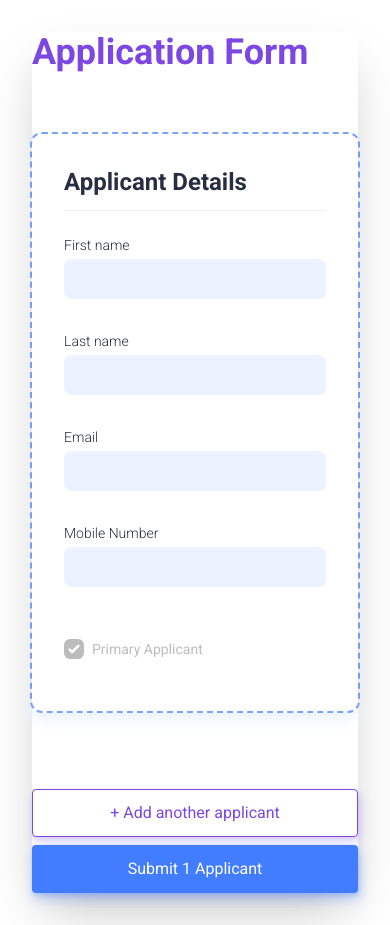
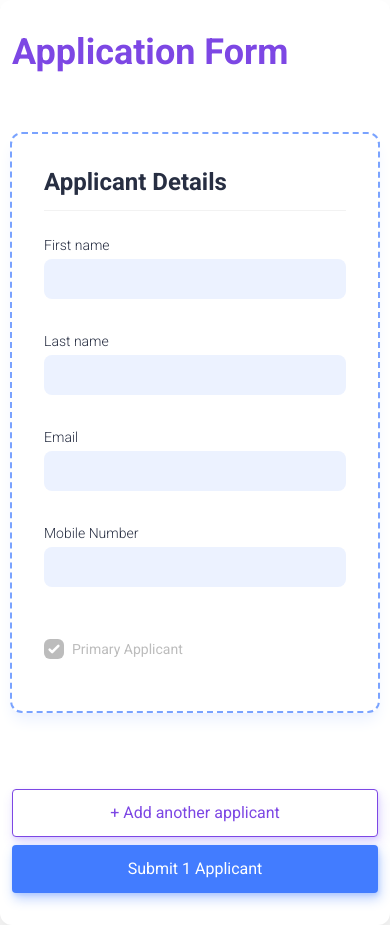
Before and after one commit to mattgrantjones/applicant-FLKR, a React (Vite) app: page / in a window 390 px wide. Built offline with nearby package versions, Linux system fonts and the light colour scheme.

Commit message:
Tweak page padding for mobile

```diff
--- a/src/App.css
+++ b/src/App.css
@@ -1,6 +1,5 @@
 #root {
   max-width: 1280px;
   margin: 0 auto;
-  padding: 2rem;
   text-align: center;
 }
--- a/src/Pages/Form/index.tsx
+++ b/src/Pages/Form/index.tsx
@@ -78,7 +78,7 @@ const Form: React.FC = () => {
     <FormProvider {...formMethods}>
       <form
         onSubmit={handleSubmit(onSubmit)}
-        className="flex flex-col max-w-3xl items-stretch w-full gap-7 bg-white rounded-xl shadow-2xl sm:px-12 sm:py-8 md:px-28 md:py-16 lg:px-32 lg:py-20"
+        className="flex flex-col max-w-3xl items-stretch w-full gap-7 bg-white rounded-xl shadow-2xl px-3 py-8 sm:px-12 sm:py-8 md:px-28 md:py-16 lg:px-32 lg:py-20"
       >
         <h1 className="pb-8 text-purple-medium">Application Form</h1>
         {applicants?.map((applicant, applicantIndex) => {
```
